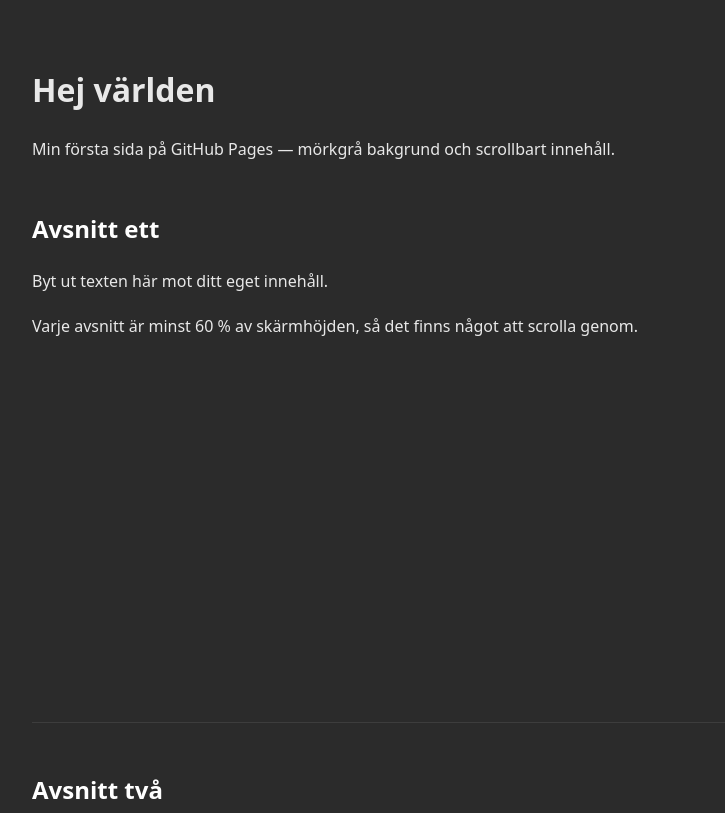
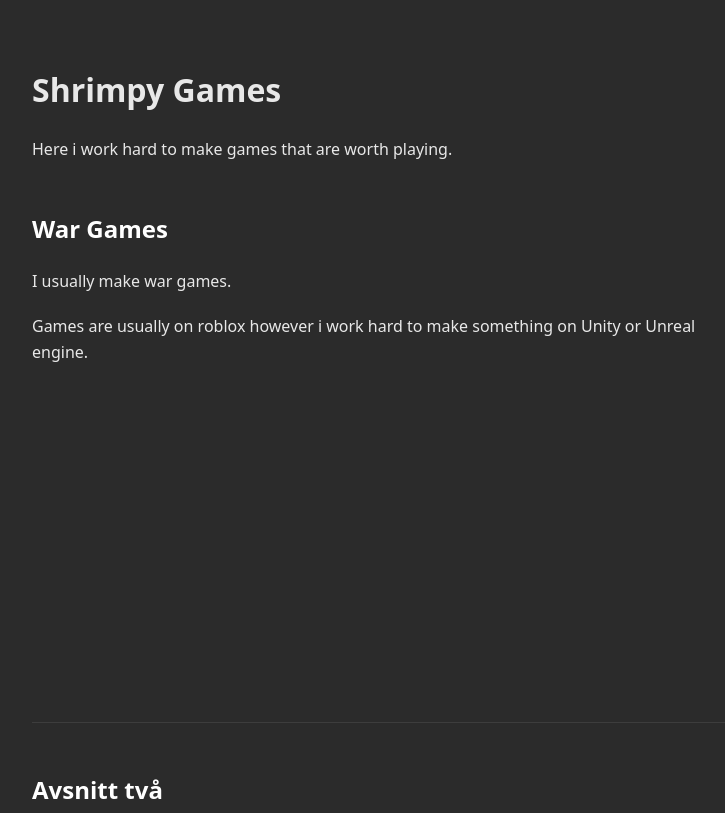
Before and after one commit to Shrimpsteromg/Shrimpsteromg.github.io, a plain HTML site: page index.html in a window 1280 px wide. Shown: the top 813 px of the page, without its empty margins (248-973 px from the left). Drawn offline with Linux system fonts and the light colour scheme.

Commit message:
Update index.html

```diff
--- a/index.html
+++ b/index.html
@@ -61,13 +61,13 @@
 </head>
 <body>
   <main>
-    <h1>Hej världen</h1>
-    <p>Min första sida på GitHub Pages — mörkgrå bakgrund och scrollbart innehåll.</p>
+    <h1>Shrimpy Games</h1>
+    <p>Here i work hard to make games that are worth playing.</p>
 
     <section id="ett">
-      <h2>Avsnitt ett</h2>
-      <p>Byt ut texten här mot ditt eget innehåll.</p>
-      <p>Varje avsnitt är minst 60 % av skärmhöjden, så det finns något att scrolla genom.</p>
+      <h2>War Games</h2>
+      <p>I usually make war games.</p>
+      <p>Games are usually on roblox however i work hard to make something on Unity or Unreal engine.</p>
     </section>
 
     <section id="tva">
```
